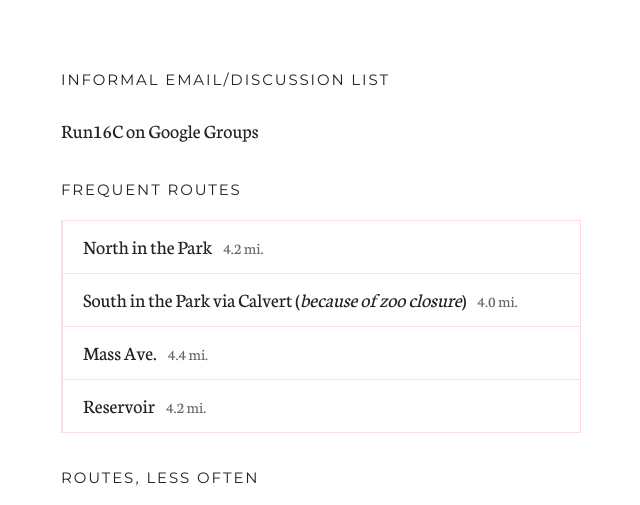
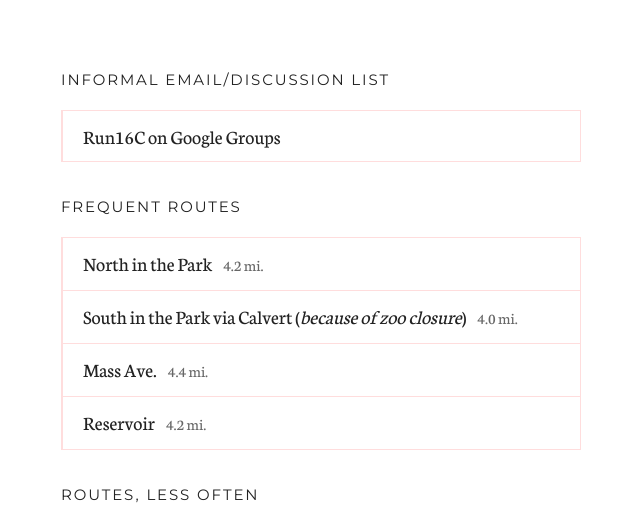
Before and after one commit to adavidramos/16c, a plain HTML site: page index.html in a window 1280 px wide. Shown: the part 217-722 px from the top of the page, without its empty margins (319-959 px from the left). Drawn offline with Linux system fonts and the light colour scheme.

Commit message:
Update index.html

```diff
--- a/index.html
+++ b/index.html
@@ -30,7 +30,9 @@
 
 
 		<h3>Informal email/discussion list</h3>
-		<p><a href="https://groups.google.com/forum/#!forum/run16c">Run16C on Google Groups</a></p>
+		<ul>
+			<li><a href="https://groups.google.com/forum/#!forum/run16c">Run16C on Google Groups</a></li>
+		</ul>
 
 		<h3>Frequent routes</h3>
 		<ul>
```
